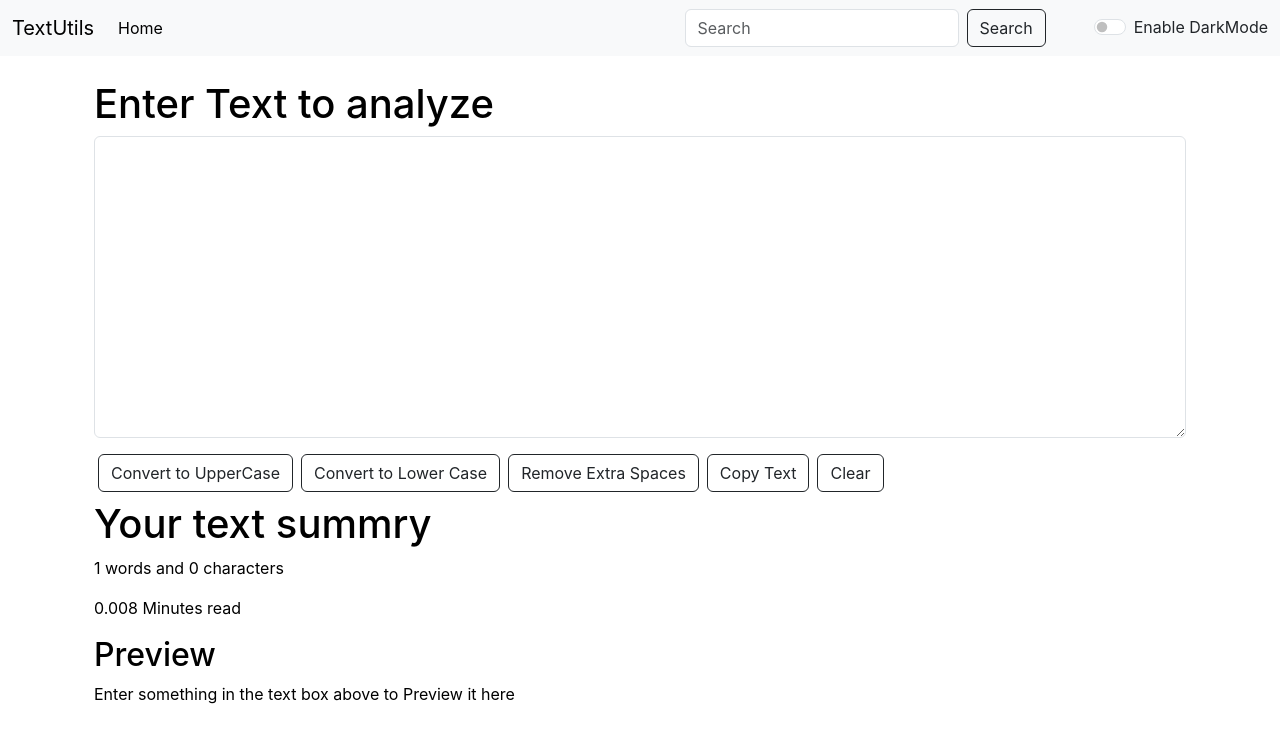
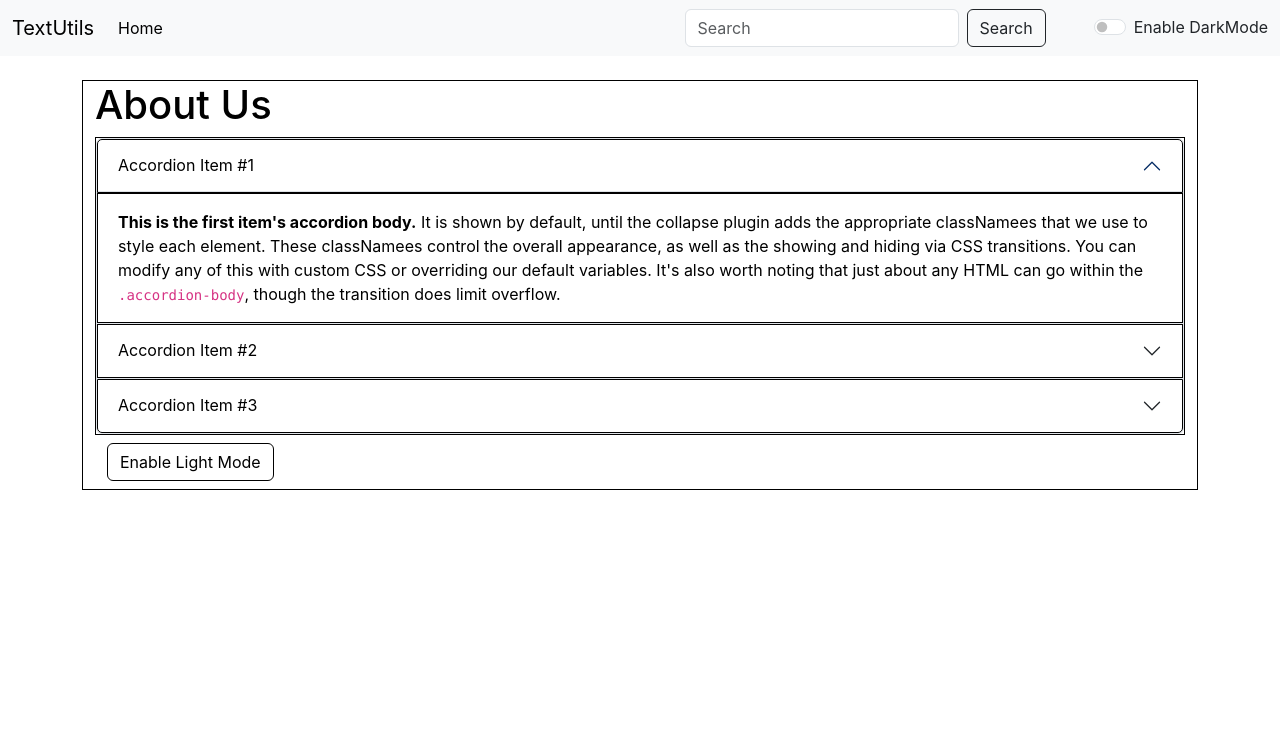
Before and after one commit to VaibhavCoder123/Text-Utils, a React (Create React App) app: page /about in a window 1280 px wide. Shown: the top 742 px of the page. Built offline with nearby package versions, Linux system fonts and the light colour scheme.

Commit message:
Update App.js

```diff
--- a/src/App.js
+++ b/src/App.js
@@ -1,10 +1,10 @@
 import "./App.css";
 import Alert from "./components/Alert";
-// import About from "./components/About";
+import About from "./components/About";
 import Navbar from "./components/Navbar";
 import TextForm from "./components/textForm";
 import React, { useState } from "react";
-// import { BrowserRouter as BrowserRouter, Routes, Route } from "react-router-dom";
+import { BrowserRouter, Routes, Route } from "react-router-dom";
 
 function App() {
   const [mode, setMode] = useState("light");
@@ -20,23 +20,24 @@
       setAlert(null);
     }, 2500);
   };
+
   const toggleMode = () => {
     if (mode === "light") {
       setMode("dark");
       document.body.style.backgroundColor = "#191818";
       showAlert("Dark mode has been enabled", "success");
-      document.title = "TextUtils - Dark Mode";
+      // document.title = "TextUtils - Dark Mode";
     } else {
       setMode("light");
       document.body.style.backgroundColor = "white";
       showAlert("Light mode has been enabled", "success");
-      document.title = "TextUtils - Light Mode";
+      // document.title = "TextUtils - Light Mode";
     }
   };
 
   return (
     <>
-      {/* <BrowserRouter> */}
+      <BrowserRouter>
         <Navbar
           title="TextUtils"
           aboutText="TextAbouts"
@@ -45,22 +46,22 @@
         />
         <Alert alert={alert} />
         <div className="container my-4" mode={mode}>
-          {/* <Routes>
-            <Route exact path="/about" element={<About />}></Route>
+          <Routes>
+            <Route exact path="/about" element={<About mode={mode} />}></Route>
             <Route
-              exact path="/"
+              exact
+              path="/"
               element={
-
-              }
-            ></Route>
-          </Routes> */}
-          <TextForm
+                <TextForm
                   showAlert={showAlert}
                   heading="Enter Text to analyze "
                   mode={mode}
                 />
+              }
+            ></Route>
+          </Routes>
         </div>
-      {/* </BrowserRouter> */}
+      </BrowserRouter>
     </>
   );
 }
```
